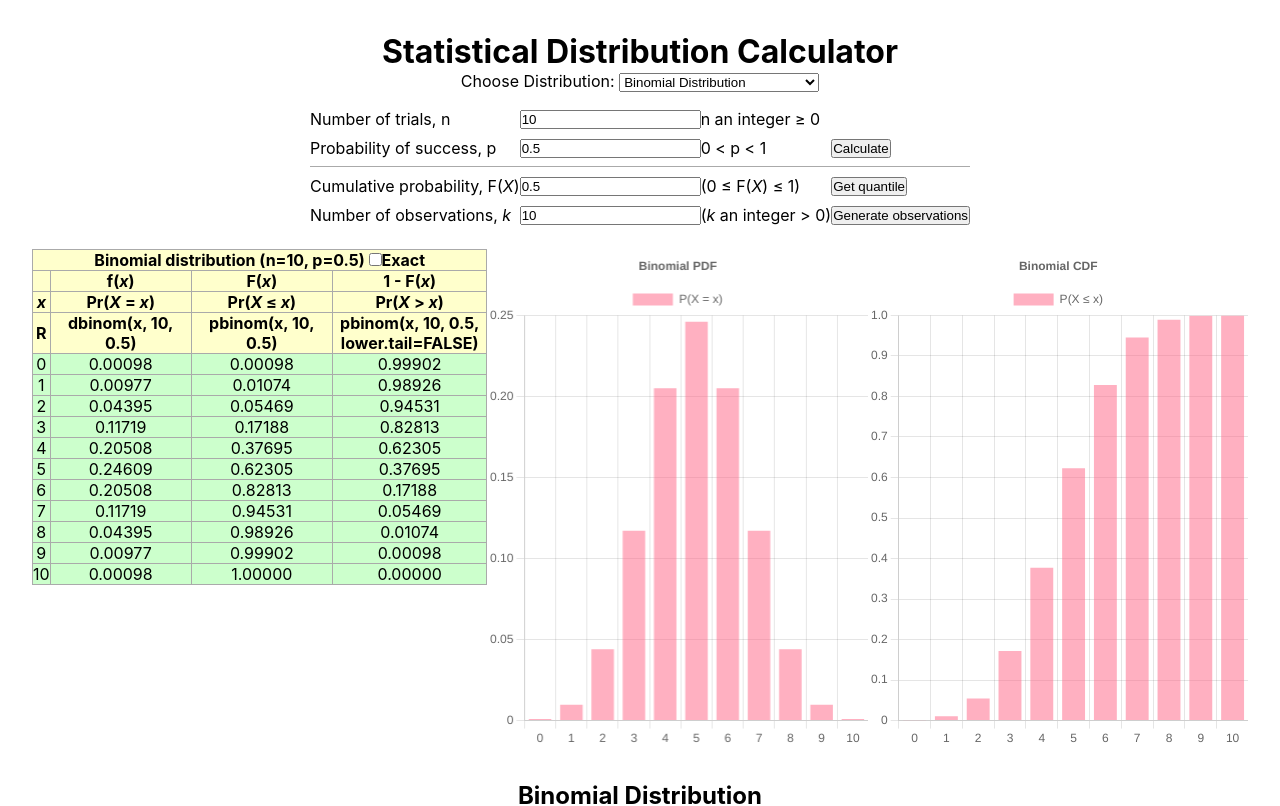
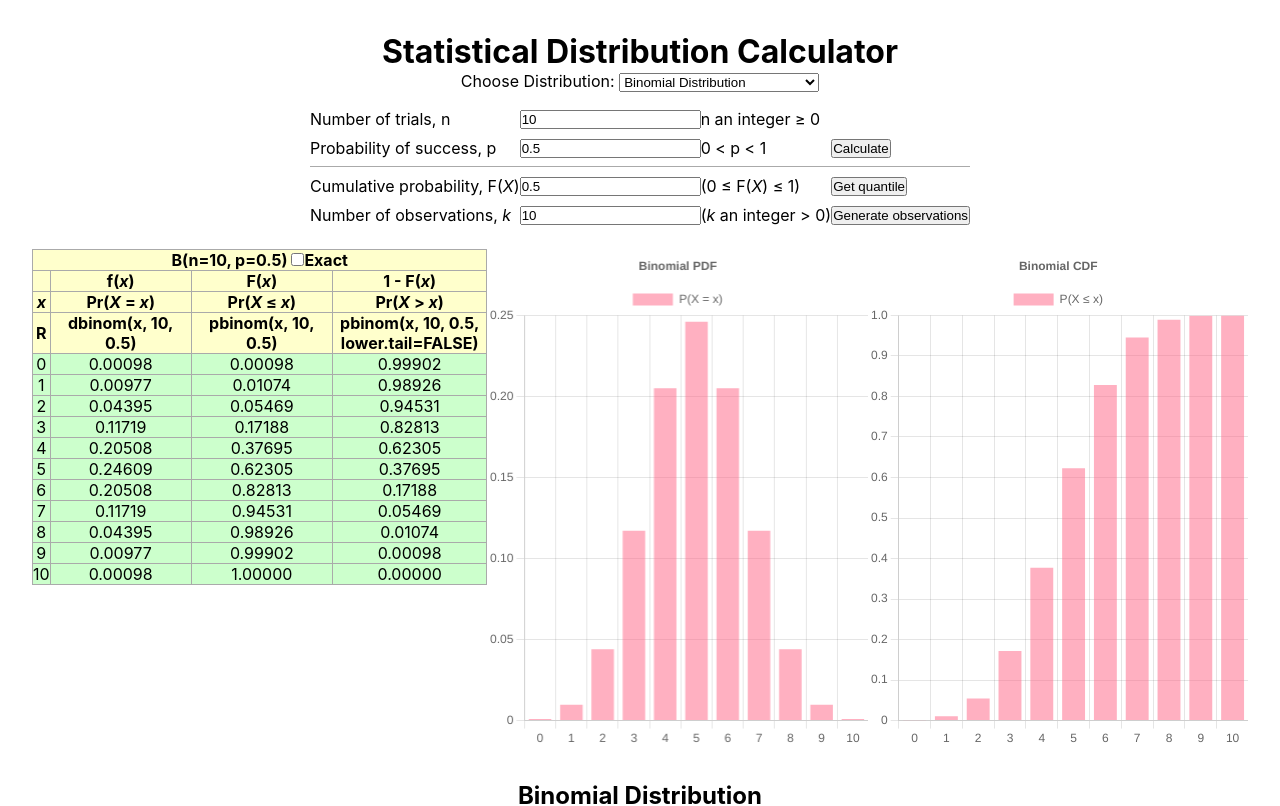
Before and after one commit to in-the/statistical-distribution-calculator, a React (Create React App) app: page / in a window 1280 px wide. Shown: the top 806 px of the page. Built offline with nearby package versions, Linux system fonts and the light colour scheme.

Commit message:
Minor: Changed distribution formulae displayed

```diff
--- a/src/math/distribution.js
+++ b/src/math/distribution.js
@@ -264,7 +264,7 @@ class Binomial extends DiscreteDistribution {
     title: "Binomial",
     interpretation:
       "Number of success in a sequence of n independent experiments with success of probability p, failure of probability q = 1 - p",
-    name: (parameters) => `Binomial distribution (n=${parameters[0]}, p=${parameters[1]})`,
+    name: (parameters) => `B(n=${parameters[0]}, p=${parameters[1]})`,
     rCode: (parameters) => ({
       pdf: `dbinom(x, ${parameters[0]}, ${parameters[1]})`,
       cdf: `pbinom(x, ${parameters[0]}, ${parameters[1]})`,
@@ -368,7 +368,7 @@ class Poisson extends DiscreteDistribution {
     title: "Poisson",
     interpretation:
       "Number of events occurring in an interval of time, if these events occur with a known constant mean rate λ, and occur independently of the time since the last event",
-    name: (parameters) => `Poisson distribution (λ=${parameters[0]})`,
+    name: (parameters) => `Pois(λ=${parameters[0]})`,
     rCode: (parameters) => ({
       pdf: `dpois(x, ${parameters[0]})`,
       cdf: `ppois(x, ${parameters[0]})`,
@@ -470,7 +470,7 @@ class Geometric extends DiscreteDistribution {
     title: "Geometric",
 
     interpretation: "Number of failures before the first success, with success of probability p",
-    name: (parameters) => `Geometric distribution (p=${parameters[0]})`,
+    name: (parameters) => `Geom(p=${parameters[0]})`,
     rCode: (parameters) => ({
       pdf: `dgeom(x, ${parameters[0]})`,
       cdf: `pgeom(x, ${parameters[0]})`,
@@ -590,7 +590,7 @@ class NegativeBinomial extends DiscreteDistribution {
 
     interpretation:
       "Number of failures in a sequence of independent and identically distributed Bernoulli trials with success of probability p, before a fixed number r of scucesses occur",
-    name: (parameters) => `Negative Binomial distribution (r=${parameters[0]}, p=${parameters[1]})`,
+    name: (parameters) => `NB(r=${parameters[0]}, p=${parameters[1]})`,
     rCode: (parameters) => ({
       pdf: `dnbinom(x, ${parameters[0]}, ${parameters[1]})`,
       cdf: `pnbinom(x, ${parameters[0]}, ${parameters[1]})`,
@@ -711,7 +711,7 @@ class Hypergeometric extends DiscreteDistribution {
     interpretation:
       "Number of successes in n draws, without replacement, from a population of size N with exactly K objects with the success feature",
     name: (parameters) =>
-      `Hypergeometric distribution (N=${parameters[0]}, K=${parameters[1]}, n=${parameters[2]})`,
+      `Hypergeometric(N=${parameters[0]}, K=${parameters[1]}, n=${parameters[2]})`,
     rCode: (parameters) => ({
       pdf: `dhyper(x, ${parameters[1]}, ${parameters[0] - parameters[1]}, ${parameters[2]})`,
       cdf: `phyper(x, ${parameters[1]}, ${parameters[0] - parameters[1]}, ${parameters[2]})`,
@@ -1116,7 +1116,7 @@ class Normal extends ContinuousDistribution {
     title: "Normal",
     interpretation:
       "The central limit theorem states that, under appropriate conditions, the distribution of a normalized version of the sample mean converges to a standard normal distribution",
-    name: (parameters) => `Normal distribution (μ=${parameters[0]}, σ^2=${parameters[1]})`,
+    name: (parameters) => `N(μ=${parameters[0]}, σ^2=${parameters[1]})`,
     rCode: (parameters) => ({
       pdf: `dnorm(x, ${parameters[0]}, ${parameters[1]})`,
       cdf: `pnorm(x, ${parameters[0]}, ${parameters[1]})`,
@@ -1195,7 +1195,7 @@ class Uniform extends ContinuousDistribution {
     distribution: Uniform,
     title: "Uniform",
     interpretation: "An arbitrary outcome that lies between the bounds",
-    name: (parameters) => `Uniform distribution [a=${parameters[0]}, b=${parameters[1]}]`,
+    name: (parameters) => `U[a=${parameters[0]}, b=${parameters[1]}]`,
     rCode: (parameters) => ({
       pdf: `dunif(x, ${parameters[0]}, ${parameters[1]})`,
       cdf: `punif(x, ${parameters[0]}, ${parameters[1]})`,
@@ -1276,7 +1276,7 @@ class Exponential extends ContinuousDistribution {
     distribution: Exponential,
     title: "Exponential",
     interpretation: "An arbitrary outcome that lies between the bounds",
-    name: (parameters) => `Exponential distribution [λ=${parameters[0]}]`,
+    name: (parameters) => `Exp(λ=${parameters[0]})`,
     rCode: (parameters) => ({
       pdf: `dexp(x, ${parameters[0]})`,
       cdf: `pexp(x, ${parameters[0]})`,
```
